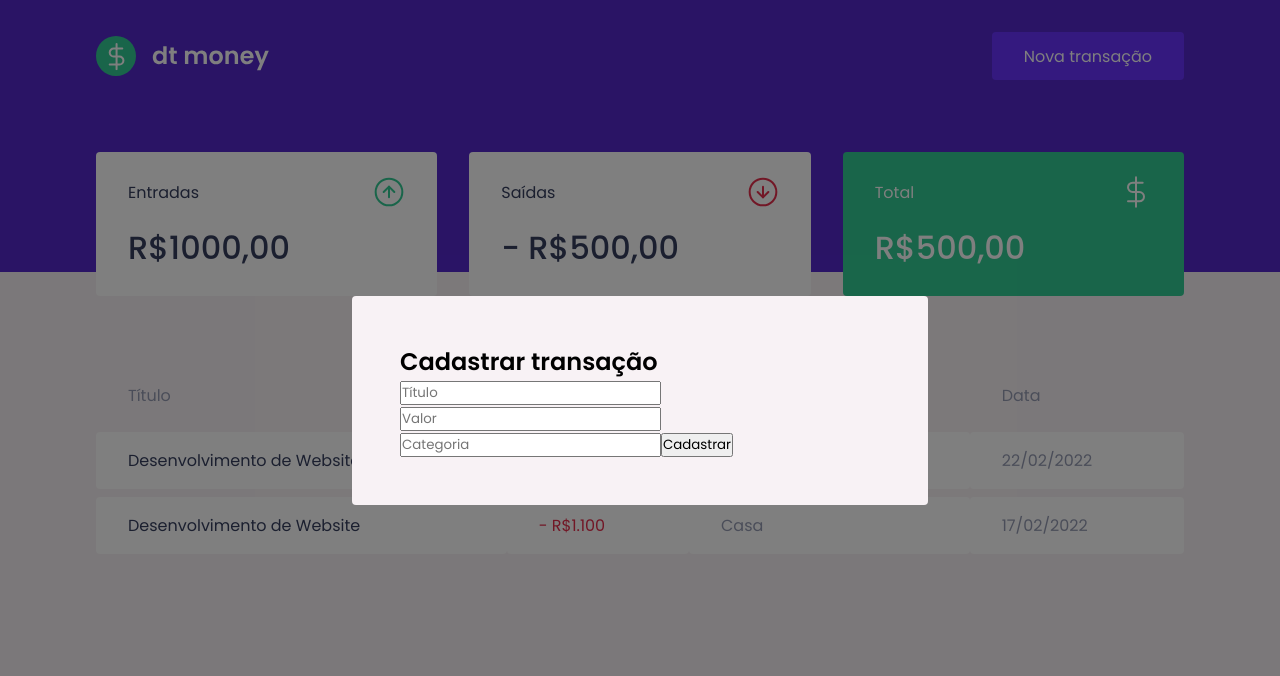
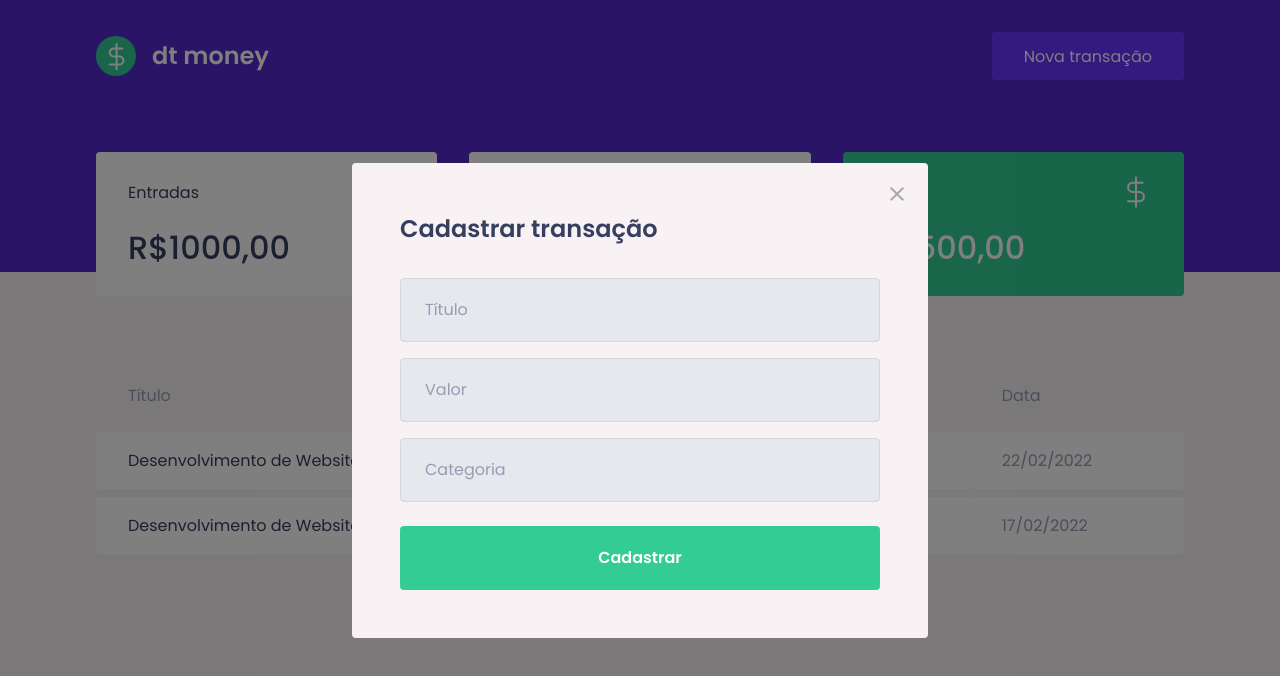
Before and after one commit to Tava1/dtmoney, a React (Create React App) app: page / in a window 1280 px wide. Both pictures are taken after a click on the button "Nova transação". Shown: the top 676 px of the page. Built offline with nearby package versions, Linux system fonts and the light colour scheme; no server answers; what miragejs would draw is missing.

Commit message:
Modal & Forms - Styling modal

```diff
--- a/src/components/NewTransactionModal/index.tsx
+++ b/src/components/NewTransactionModal/index.tsx
@@ -1,4 +1,5 @@
 import Modal from 'react-modal';
+import closeImg from '../../assets/close.svg';
 import { Container } from './styles';
 
 interface NewTransactionModalProps {
@@ -14,7 +15,9 @@
       overlayClassName="react-modal-overlay"
       className="react-modal-content"
     >
-
+      <button type='button' onClick={onRequestClose} className='react-modal-close'>
+        <img src={closeImg} alt="Fechar modal" />
+      </button>
       <Container>
         <h2>Cadastrar transação</h2>
 
--- a/src/components/NewTransactionModal/styles.ts
+++ b/src/components/NewTransactionModal/styles.ts
@@ -1,3 +1,49 @@
 import styled from 'styled-components';
 
-export const Container = styled.form``;
+export const Container = styled.form`
+  h2 {
+    color: var(--text-title);
+    font-size: 1.5rem;
+    margin-bottom: 2rem;
+  }
+
+  input {
+    width: 100%;
+    padding: 0 1.5rem;
+    height: 4rem;
+    border-radius: 0.25rem;
+
+    border: 1px solid #d7d7d7;
+    background: #e7e8ee;
+
+    font-weight: 400;
+    font-size: 1rem;
+
+    &::placeholder {
+      color: var(--text-body);
+    }
+
+    & + input {
+      margin-top: 1rem;
+    }
+  }
+
+  button[type="submit"] {
+    width: 100%;
+    padding: 0 1.5rem;
+    height: 4rem;
+    background: var(--green);
+    color: #FFF;
+    border-radius: 0.25rem;
+    border: 0;
+    font-size: 1rem;
+    margin-top: 1.5rem;
+    font-weight: 600;
+
+    transition: filter 0.2s;
+
+    &:hover {
+      filter: brightness(0.9);
+    }
+  }
+`;
--- a/src/styles/global.ts
+++ b/src/styles/global.ts
@@ -83,4 +83,18 @@
     position: relative;
     border-radius: 0.25rem;
   }
+
+  .react-modal-close {
+    position: absolute;
+    right: 1.5rem;
+    top: 1.5rem;
+    border: 0;
+    background: transparent;
+
+    transition: filter 0.2s;
+
+    &:hover {
+      filter: brightness(0.8);
+    }
+  }
 `;
```
